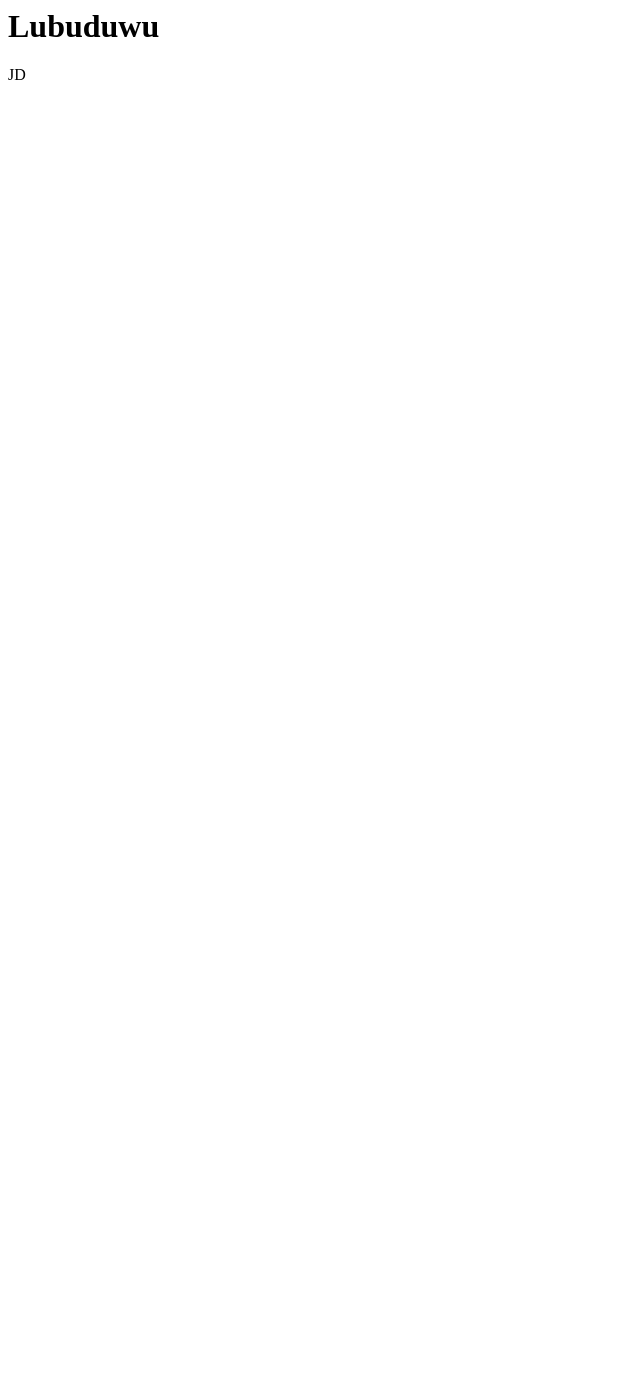
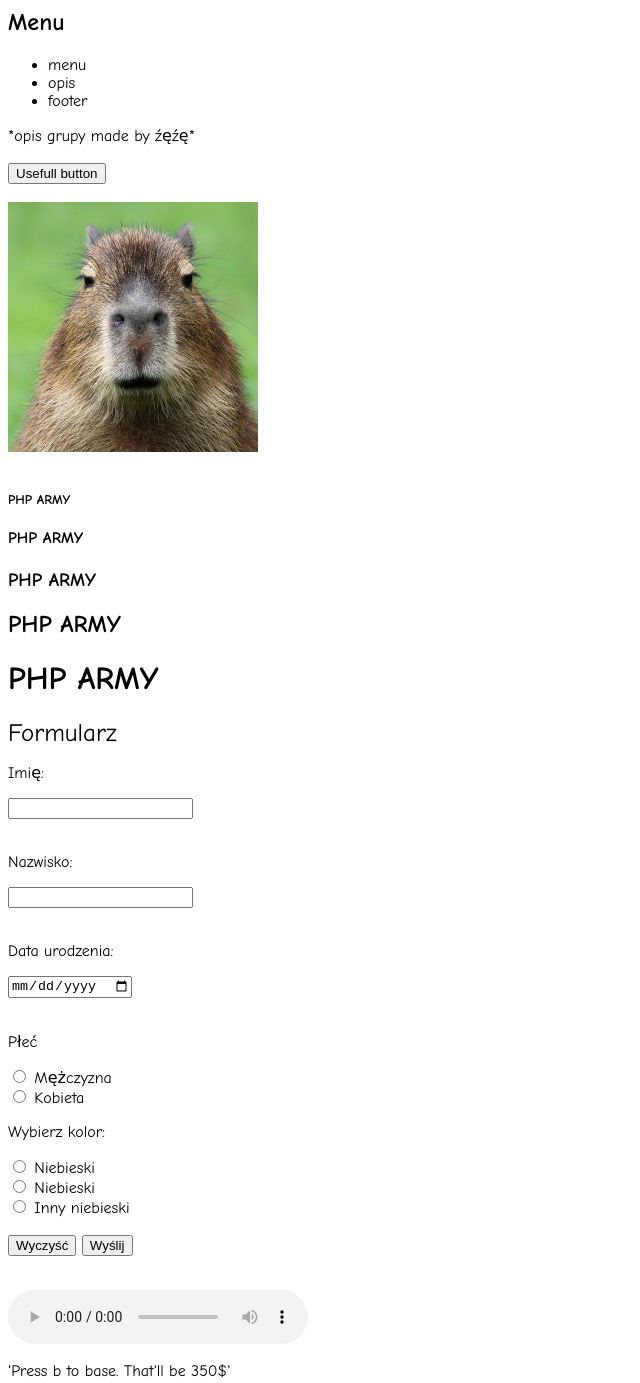
Before and after one commit to Moris-apollo/Projekt, a plain HTML site: page index.html in a window 1280 px wide. Shown: the whole page, without its empty margins (0-640 px from the left). Before the commit the page ends 800 px from the top, so only its background shows below. Drawn offline with Linux system fonts and the light colour scheme.

Commit message:
html bangla

```diff
--- a/index.html
+++ b/index.html
@@ -1,9 +1,49 @@
 <html>
     <head>
+        <meta charset="UTF-8">
         <title>Projekt</title>
     </head>
-    <body>
-        <h1>Lubuduwu</h1>
-        <div id="wklej_zmienna">JD</div>
+    <body style="font-family: 'Comic Sans MS', 'Comic Sans', cursive;">
+        <nav>
+            <h2>Menu</h2>
+            <ul>
+                <li>menu</li>
+                <li>opis</li>
+                <li>footer</li>
+            </ul>
+        </nav>
+        <article>*opis grupy made by źęźę*</article><br>
+        <button>Usefull button</button><br><br>
+        <img src="coconutdog.png" alt="coconutdog" width="250px"><br><br>
+        <h5>PHP ARMY</h5>
+        <h4>PHP ARMY</h4>
+        <h3>PHP ARMY</h3>
+        <h2>PHP ARMY</h2>
+        <h1>PHP ARMY</h1>
+        <section>
+            <a style="font-size: 25px;">Formularz</a>
+            <form>
+                <p>Imię:</p><input type="text" name="imie" id="imie"><br><br>
+                <p>Nazwisko:</p><input type="text" name="nazwisko" id="nazisko"><br><br>
+                <p>Data urodzenia:</p><input type="date" name="data_ur" id="data_ur"><br><br>
+                <p>Płeć</p><input type="radio" name="plec" id="plec">
+                <label for="mezczyzna">Mężczyzna</label><br>
+                <input type="radio" name="plec" id="plec">
+                <label for="kobieta">Kobieta</label>
+                <p>Wybierz kolor:</p><input type="radio" name="kolor" id="kolor">
+                <label for="niebieski1">Niebieski</label><br>
+                <input type="radio" name="kolor" id="kolor">
+                <label for="niebieski2">Niebieski</label><br>
+                <input type="radio" name="kolor" id="kolor">
+                <label for="niebieski3">Inny niebieski</label>
+                </input><br><br>
+                <button type="reset">Wyczyść</button>
+                <button type="submit">Wyślij</button>
+            </form>
+        </section><br>
+        <audio controls autoplay>
+            <source src="acapella.mp3" type="audio/mp3">
+        </audio><br><br>
+        <footer>'Press b to base. That'll be 350$'</footer>
     </body>
 </html>
```
Also changed, not shown: coconutdog.png (added), 1 other file.
